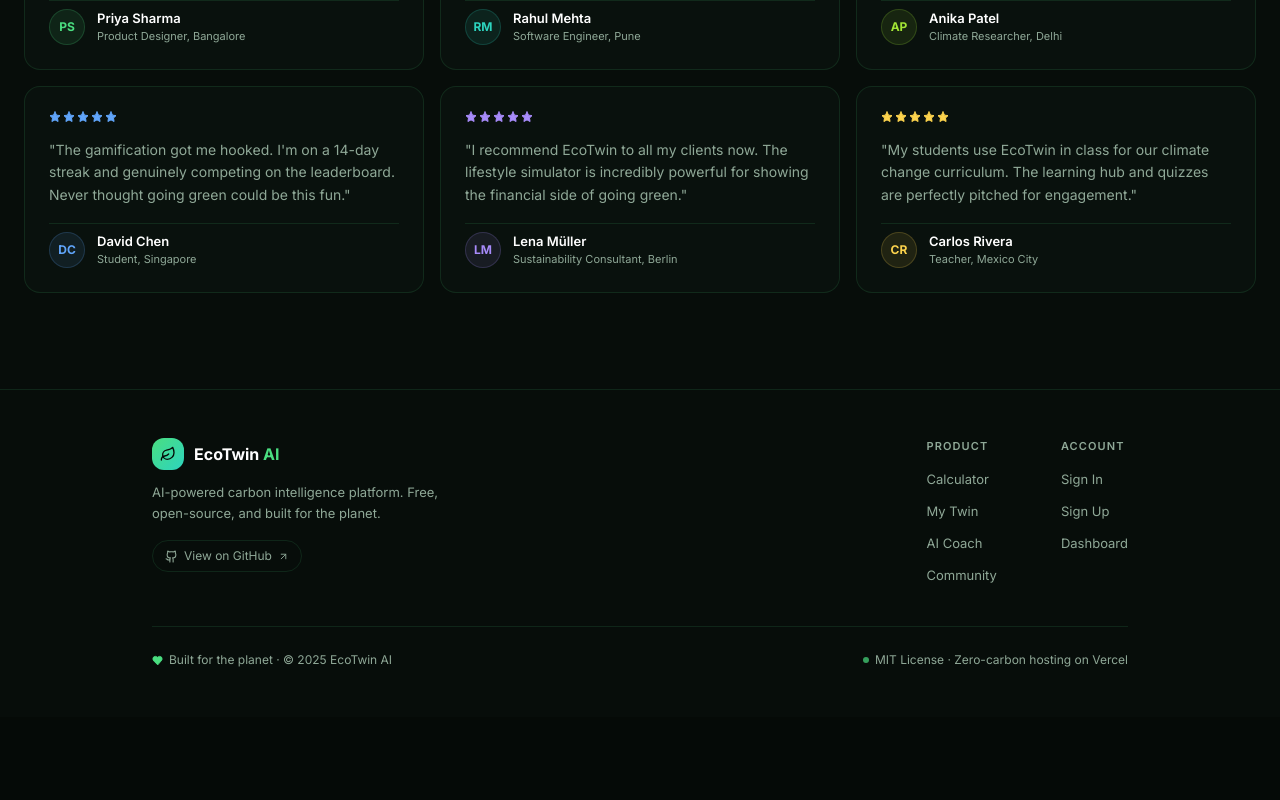
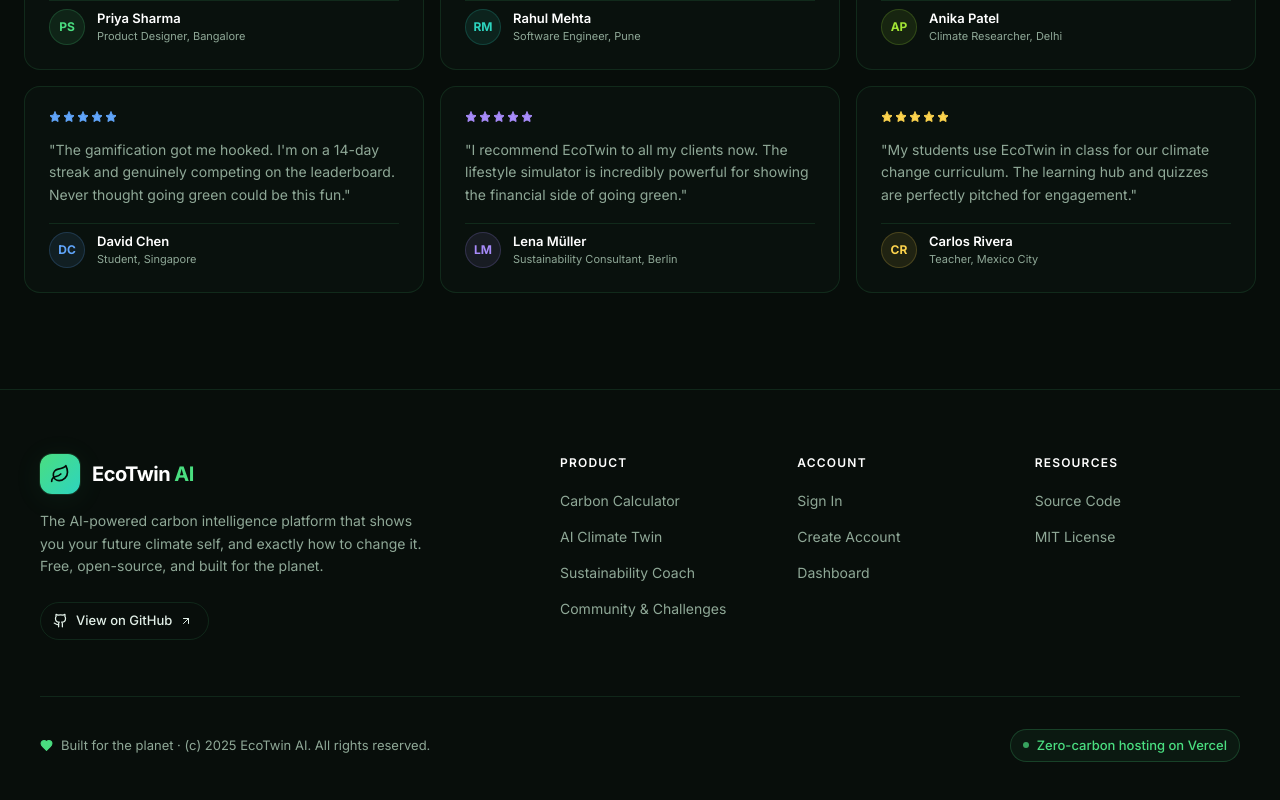
Before and after one commit to mahajanritu/ecotwin-ai, a Next.js app: page / in a window 1280 px wide. Shown: the part 4256-5056 px from the top of the page. Before the commit the page ends 4973 px from the top, so only its background shows below. Built offline with nearby package versions, Linux system fonts and the light colour scheme; no server answers.

Commit message:
Make footer wider and more professional across all pages

```diff
--- a/src/components/layout/Footer.tsx
+++ b/src/components/layout/Footer.tsx
@@ -4,103 +4,95 @@
 import { Leaf, Github, Heart, ArrowUpRight } from 'lucide-react'
 
 const PRODUCT_LINKS = [
-  { label: 'Calculator', href: '/calculator' },
-  { label: 'My Twin', href: '/twin' },
-  { label: 'AI Coach', href: '/coach' },
-  { label: 'Community', href: '/community' },
+  { label: 'Carbon Calculator', href: '/calculator' },
+  { label: 'AI Climate Twin', href: '/twin' },
+  { label: 'Sustainability Coach', href: '/coach' },
+  { label: 'Community & Challenges', href: '/community' },
 ]
 
 const ACCOUNT_LINKS = [
   { label: 'Sign In', href: '/auth/signin' },
-  { label: 'Sign Up', href: '/auth/signup' },
+  { label: 'Create Account', href: '/auth/signup' },
   { label: 'Dashboard', href: '/dashboard' },
+]
+
+const RESOURCES_LINKS = [
+  { label: 'Source Code', href: 'https://github.com/mahajanritu/ecotwin-ai' },
+  { label: 'MIT License', href: 'https://github.com/mahajanritu/ecotwin-ai/blob/main/LICENSE' },
 ]
 
 export default function Footer() {
   return (
-    <footer className="border-t border-eco-border bg-eco-surface/20">
-      <div className="max-w-5xl mx-auto px-6 py-12">
-
-        {/* Top row: brand + link columns, tightly aligned */}
-        <div className="flex flex-col md:flex-row md:items-start md:justify-between gap-10 mb-10">
-
-          {/* Brand block */}
-          <div className="max-w-xs">
-            <div className="flex items-center gap-2.5 mb-3">
-              <div className="w-8 h-8 rounded-xl bg-eco-gradient flex items-center justify-center flex-shrink-0">
-                <Leaf size={16} className="text-eco-dark" />
+    <footer className="border-t border-eco-border bg-eco-surface/30">
+      <div className="max-w-7xl mx-auto px-6 lg:px-10 py-16">
+        <div className="grid grid-cols-1 md:grid-cols-12 gap-12 mb-14">
+          <div className="md:col-span-5">
+            <div className="flex items-center gap-3 mb-4">
+              <div className="w-10 h-10 rounded-xl bg-eco-gradient flex items-center justify-center flex-shrink-0 shadow-eco">
+                <Leaf size={20} className="text-eco-dark" />
               </div>
-              <span className="font-bold text-white text-base">
+              <span className="font-bold text-white text-xl tracking-tight">
                 EcoTwin <span className="text-eco-green">AI</span>
               </span>
             </div>
-            <p className="text-eco-muted-light text-[13px] leading-relaxed mb-4">
-              AI-powered carbon intelligence platform. Free, open-source, and built for the planet.
+            <p className="text-eco-muted-light text-[14px] leading-relaxed mb-6 max-w-sm">
+              The AI-powered carbon intelligence platform that shows you your future climate self, and exactly how to change it. Free, open-source, and built for the planet.
             </p>
-            <a
-              href="https://github.com/mahajanritu/ecotwin-ai"
-              target="_blank"
-              rel="noopener noreferrer"
-              className="inline-flex items-center gap-1.5 text-[12px] text-eco-muted-light
-                hover:text-eco-green transition-colors border border-eco-border hover:border-eco-green/30
-                rounded-full px-3 py-1.5"
-            >
-              <Github size={13} />
-              View on GitHub
-              <ArrowUpRight size={11} />
-            </a>
+            <div className="flex items-center gap-3">
+              <a href="https://github.com/mahajanritu/ecotwin-ai" target="_blank" rel="noopener noreferrer" className="inline-flex items-center gap-2 text-[13px] font-medium text-eco-text hover:text-eco-green transition-colors border border-eco-border hover:border-eco-green/30 rounded-full pl-3 pr-4 py-2">
+                <Github size={15} />
+                View on GitHub
+                <ArrowUpRight size={12} />
+              </a>
+            </div>
           </div>
-
-          {/* Link columns — compact, side by side */}
-          <div className="flex gap-16">
+          <div className="md:col-span-7 grid grid-cols-2 sm:grid-cols-3 gap-8">
             <div>
-              <h4 className="text-[11px] font-semibold text-eco-muted-light uppercase tracking-widest mb-3">
-                Product
-              </h4>
-              <ul className="space-y-2">
+              <h4 className="text-[12px] font-semibold text-white uppercase tracking-widest mb-4">Product</h4>
+              <ul className="space-y-3">
                 {PRODUCT_LINKS.map((link) => (
                   <li key={link.label}>
-                    <Link
-                      href={link.href}
-                      className="text-[13px] text-eco-muted-light hover:text-eco-green transition-colors"
-                    >
+                    <Link href={link.href} className="text-[14px] text-eco-muted-light hover:text-eco-green transition-colors">
                       {link.label}
                     </Link>
                   </li>
                 ))}
               </ul>
             </div>
-
             <div>
-              <h4 className="text-[11px] font-semibold text-eco-muted-light uppercase tracking-widest mb-3">
-                Account
-              </h4>
-              <ul className="space-y-2">
+              <h4 className="text-[12px] font-semibold text-white uppercase tracking-widest mb-4">Account</h4>
+              <ul className="space-y-3">
                 {ACCOUNT_LINKS.map((link) => (
                   <li key={link.label}>
-                    <Link
-                      href={link.href}
-                      className="text-[13px] text-eco-muted-light hover:text-eco-green transition-colors"
-                    >
+                    <Link href={link.href} className="text-[14px] text-eco-muted-light hover:text-eco-green transition-colors">
                       {link.label}
                     </Link>
                   </li>
                 ))}
               </ul>
             </div>
+            <div>
+              <h4 className="text-[12px] font-semibold text-white uppercase tracking-widest mb-4">Resources</h4>
+              <ul className="space-y-3">
+                {RESOURCES_LINKS.map((link) => (
+                  <li key={link.label}>
+                    <a href={link.href} target="_blank" rel="noopener noreferrer" className="text-[14px] text-eco-muted-light hover:text-eco-green transition-colors">
+                      {link.label}
+                    </a>
+                  </li>
+                ))}
+              </ul>
+            </div>
           </div>
         </div>
-
-        {/* Bottom bar — single compact row */}
-        <div className="pt-6 border-t border-eco-border flex flex-col sm:flex-row items-center
-          justify-between gap-3 text-[12px] text-eco-muted-light">
-          <p className="flex items-center gap-1.5 order-2 sm:order-1">
-            <Heart size={11} className="text-eco-green" fill="#4ADE80" />
-            Built for the planet · © 2025 EcoTwin AI
+        <div className="pt-8 border-t border-eco-border flex flex-col sm:flex-row items-center justify-between gap-4 text-[13px] text-eco-muted-light">
+          <p className="flex items-center gap-2 order-2 sm:order-1">
+            <Heart size={13} className="text-eco-green" fill="#4ADE80" />
+            Built for the planet · (c) 2025 EcoTwin AI. All rights reserved.
           </p>
-          <div className="flex items-center gap-1.5 order-1 sm:order-2">
+          <div className="flex items-center gap-2 order-1 sm:order-2 px-3 py-1.5 rounded-full border border-eco-green/20 bg-eco-green/5">
             <span className="w-1.5 h-1.5 rounded-full bg-eco-green animate-pulse" />
-            MIT License · Zero-carbon hosting on Vercel
+            <span className="text-eco-green font-medium">Zero-carbon hosting on Vercel</span>
           </div>
         </div>
       </div>
```
